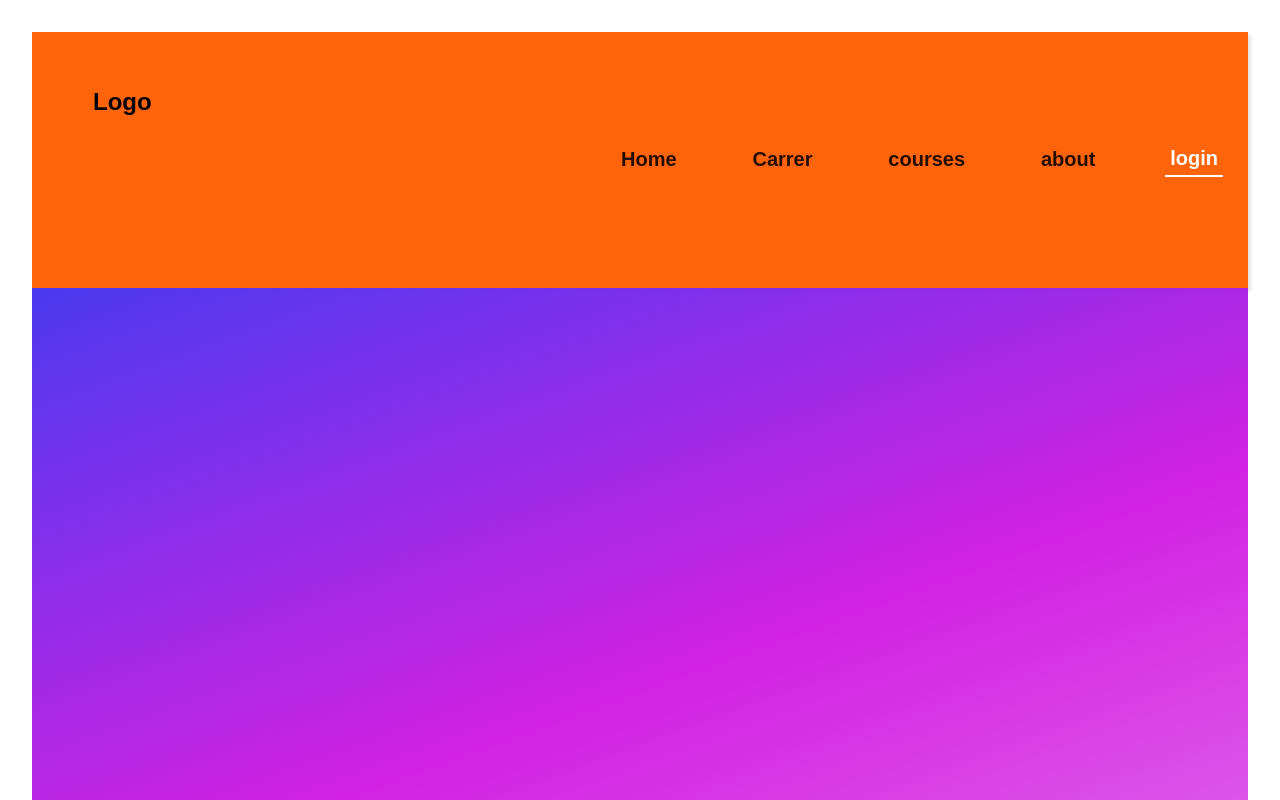
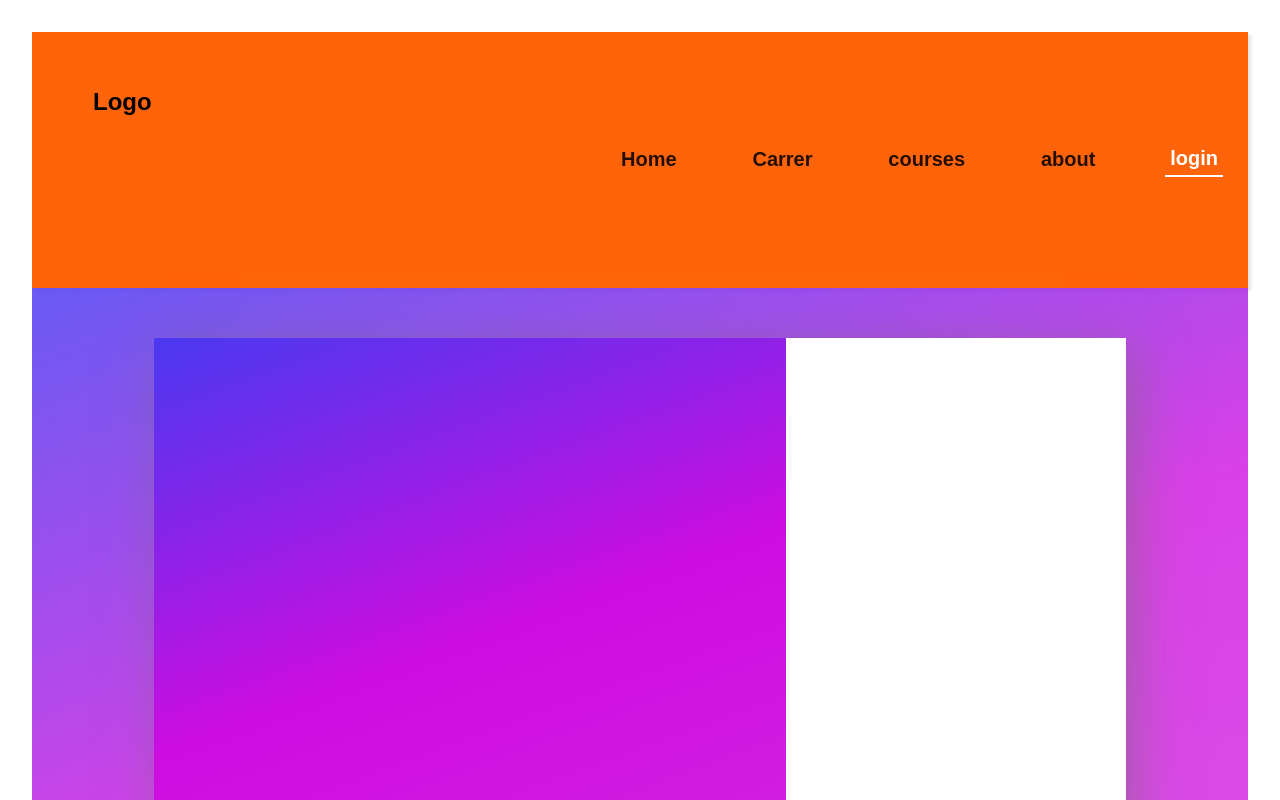
Before and after one commit to satyamrk18/CarrerCare, a React (Vite) app: page /login in a window 1280 px wide. Shown: the top 800 px of the page. Built offline with nearby package versions, Linux system fonts and the light colour scheme.

Commit message:
container added

```diff
--- a/src/pages/login.css
+++ b/src/pages/login.css
@@ -1,9 +1,32 @@
-.login-container {
+.container {
   height:100vh;
   width: 100%;
-  background:linear-gradient(160deg, rgb(75, 57, 240),rgba(205, 6, 223, 0.89),rgba(205, 6, 223, 0.507));
+  background:linear-gradient(160deg, rgba(75, 57, 240, 0.831),rgba(205, 6, 223, 0.763),rgba(205, 6, 223, 0.699));
   display: flex;
   flex-direction: row;
-  align-items: center;
+  align-items:start;
   justify-content: center;
 }
+.login-container
+{
+    height:auto;
+    width:80%;
+    display:flex;
+    align-items:center;
+    justify-content:center;
+    flex-direction:row;
+    margin:50px auto;
+    box-shadow:10px 10px 50px rgba(114, 111, 111, 0.509);
+}
+.side-container
+{
+height:75vh;
+width:65%;
+ background:linear-gradient(160deg, rgb(75, 57, 240),rgba(205, 6, 223, 0.89),rgba(205, 6, 223, 0.507));
+}
+.login-form
+{
+height:75vh;
+width:35%;
+background-color:white;
+}
--- a/src/pages/login.jsx
+++ b/src/pages/login.jsx
@@ -5,8 +5,11 @@ const login = () => {
   return (
     <div>
         <Navbar />
-        <div className='login-container'>
-
+        <div className='container'>
+  <div className='login-container'>
+    <div className='side-container'></div>
+  <div className='login-form'></div>
+  </div>
         </div>
     </div>
   )
```
